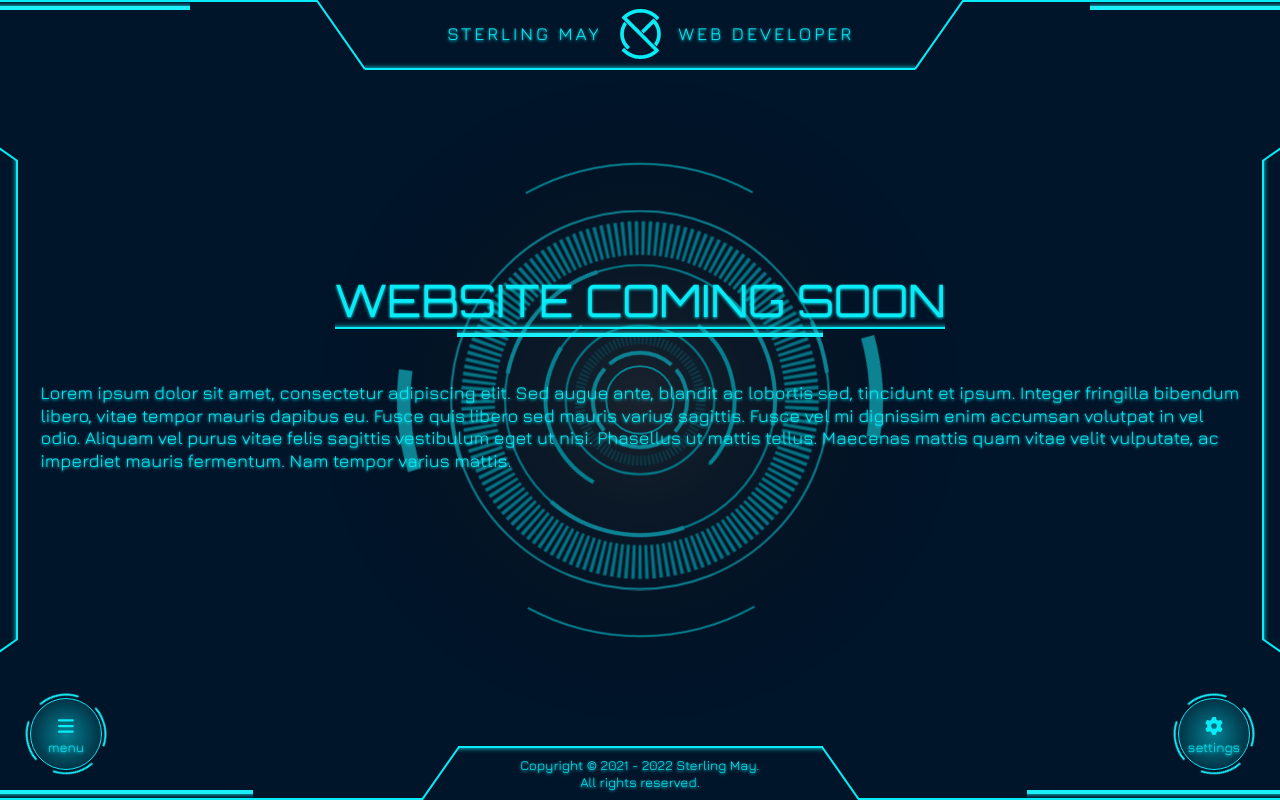
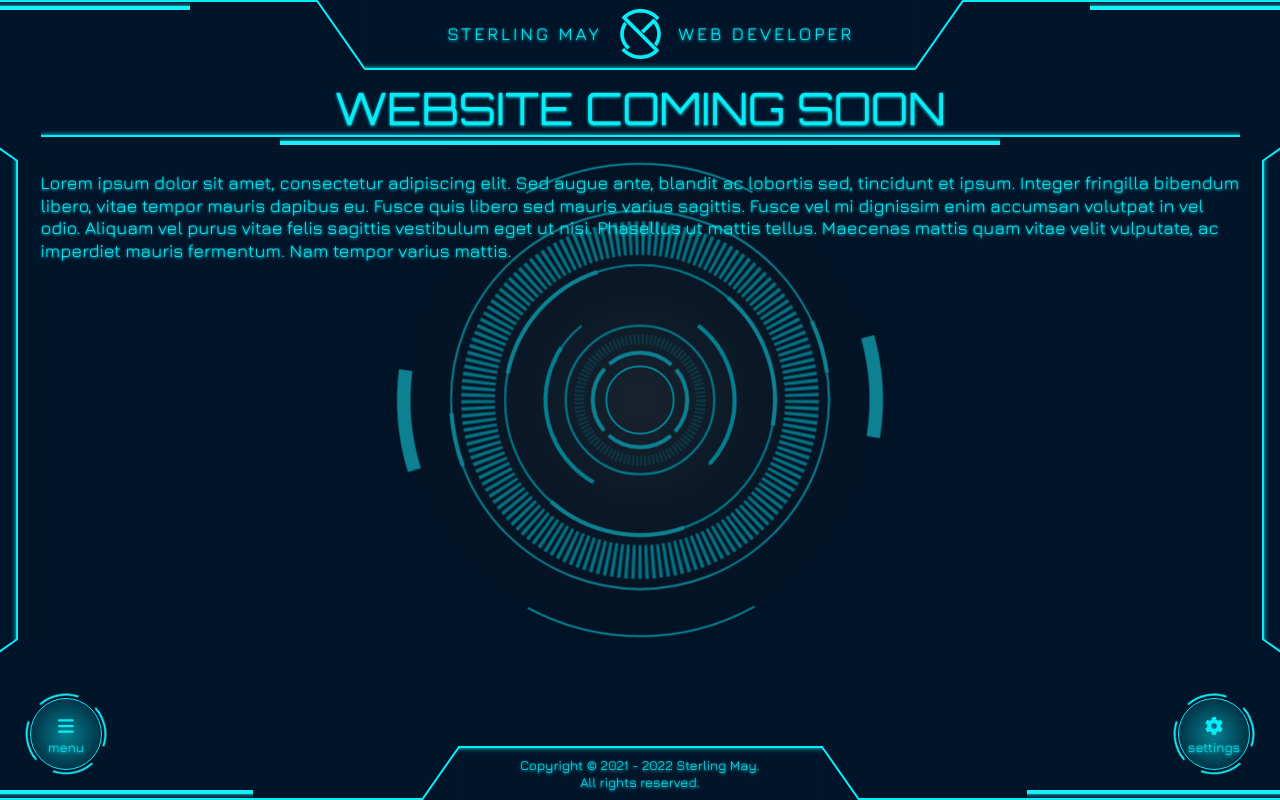
Before and after one commit to ProgrammerSM/SM-WD.com, a Next.js app: page / in a window 1280 px wide. Built offline with nearby package versions, Linux system fonts and the light colour scheme.

Commit message:
added height setting to animated content component

```diff
--- a/pages/index.js
+++ b/pages/index.js
@@ -7,23 +7,9 @@ const animatedText = 'Lorem ipsum dolor sit amet, consectetur adipiscing elit. S
 const Home = () => (
   <>
     <MetaData />
-    <div
-      style={{
-        alignItems: 'center',
-        display: 'flex',
-        flexDirection: 'column',
-        height: '100%',
-        justifyContent: 'center',
-        textAlign: 'center',
-        width: '100%',
-      }}
-    >
+    <div>
       <Heading isCenter>Website Coming Soon</Heading>
-      <AnimatedContent
-        as='p'
-        minHeight={67.5}
-        text={animatedText}
-      />
+      <AnimatedContent text={animatedText} />
     </div>
   </>
 )
--- a/src/components/AnimatedContent.js
+++ b/src/components/AnimatedContent.js
@@ -17,26 +17,24 @@ const propTypes = {
     'left',
     'right',
   ]),
-  as: PropTypes.string.isRequired,
   delay: PropTypes.number,
-  minHeight: PropTypes.oneOfType([PropTypes.number, PropTypes.string]),
   speed: PropTypes.number,
   text: PropTypes.string.isRequired,
 }
 
 const AnimatedContent = ({
   align = 'left',
-  as: ElementType,
   delay = 800,
-  minHeight = 22.5,
   speed = 800,
   text = 'No Text Provided',
 }) => {
   const textLength = text.length
   const hasAnimatedRef = useRef(false)
   const startRef = useRef()
+  const heightRef = useRef()
   const { isAnimationActive } = useContext(SettingsContext)
   const [currentContent, setCurrentContent] = useState('')
+  const [height, setHeight] = useState(0)
   let start = startRef.current
   const startContentAnimation = timestamp => {
     const interval = 1000 / 60
@@ -71,20 +69,30 @@ const AnimatedContent = ({
     /* eslint-disable-next-line react-hooks/exhaustive-deps -- don't need startContentAnimation to be a dependant */
   }, [isAnimationActive])
 
-  return isAnimationActive && !hasAnimatedRef.current ? (
-    <ElementType
+  useEffect(() => {
+    if (heightRef.current)
+      setHeight(heightRef.current.offsetHeight)
+  }, [])
+
+  return isAnimationActive && !hasAnimatedRef.current
+    ? height ? (
+      <p
         data-testid='animated-content'
         style={{
-        minHeight: `${minHeight}px`,
+          minHeight: `${height}px`,
           textAlign: align,
           width: '100%',
         }}
-    >{currentContent}</ElementType >
+      >{currentContent}</p >
     ) : (
-    <ElementType
+      <div ref={heightRef}>
+        <p style={{ visibility: 'hidden' }}>{text}</p>
+      </div>
+    ) : (
+      <p
         data-testid='static-content'
         style={{ textAlign: align }}
-    >{text}</ElementType>
+      >{text}</p>
     )
 }
 
```
Lines whose indentation alone changed are shown as unchanged.
